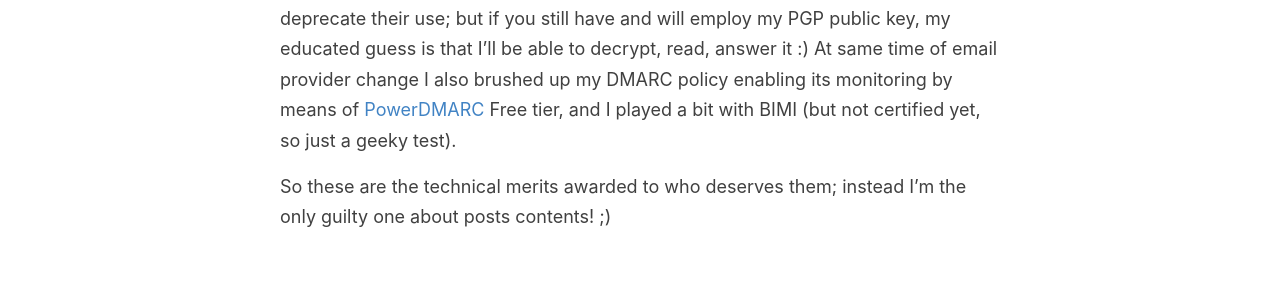
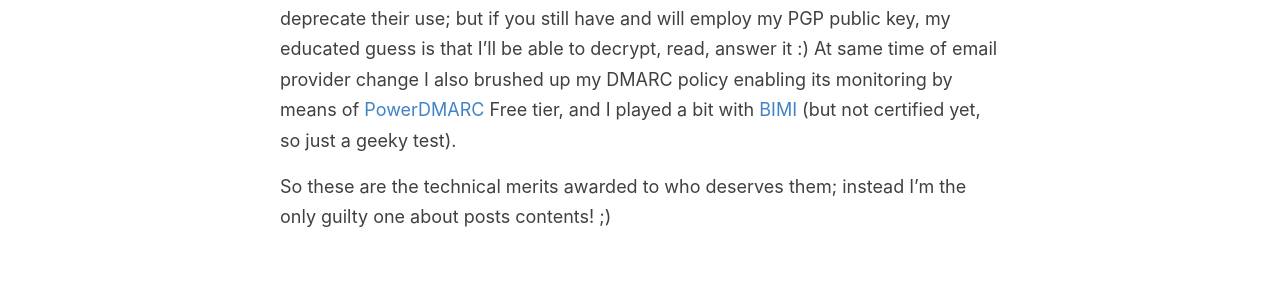
Before and after one commit to baro77/baro77.github.io, a Jekyll site: the page built from _pages/hereabouts.md, in a window 1280 px wide. Shown: the part 799-1091 px from the top of the page. Built offline with Jekyll 4.4.1, drawn with Linux system fonts in a browser that asks for light colours; part of the change alters nothing that is shown.

```diff
--- a/_pages/hereabouts.md
+++ b/_pages/hereabouts.md
@@ -13,6 +13,6 @@ It also fits very easily with [GitHub pages](https://pages.github.com){:target="
 Google Analytics is on by default on Reverie, and I have initially disabled it; I activated it on November, 13th 2021 to have feedback on visits, but I deactivated it again on January, 25th 2022 due to Austrian Datenschutzbehörde notes. Further changes, if any, will be listed here and on dedicated posts (like these ones: [1](https://www.bybaro.it/GAactivation/), [2](https://www.bybaro.it/GAdeactivation/)).
 
 Domain MX was handled by Proton till December 2025; after that, due to discontent with their refund policy and multi-years customer handling, I switched email to an [Apple's iCloud custom domain](https://support.apple.com/en-us/102540){:target="_blank"}. Of course I still own my pubkey/privkey pair: honestly I never used email encryption (apart automatically with other Proton users), so I'm still evaluating what to do with them... actually, and if not otherwise said, I deprecate their use; but if you still have and will employ my PGP public key, my educated guess is that I'll be able to decrypt, read, answer it :)
-At same time of email provider change I also brushed up my DMARC policy enabling its monitoring by means of [PowerDMARC](https://powerdmarc.com){:target="_blank"} Free tier, and I played a bit with BIMI (but not certified yet, so just a geeky test).
+At same time of email provider change I also brushed up my DMARC policy enabling its monitoring by means of [PowerDMARC](https://powerdmarc.com){:target="_blank"} Free tier, and I played a bit with [BIMI](https://bimigroup.org){:target="_blank"} (but not certified yet, so just a geeky test).
 
 So these are the technical merits awarded to who deserves them; instead I'm the only guilty one about posts contents! ;)
```
